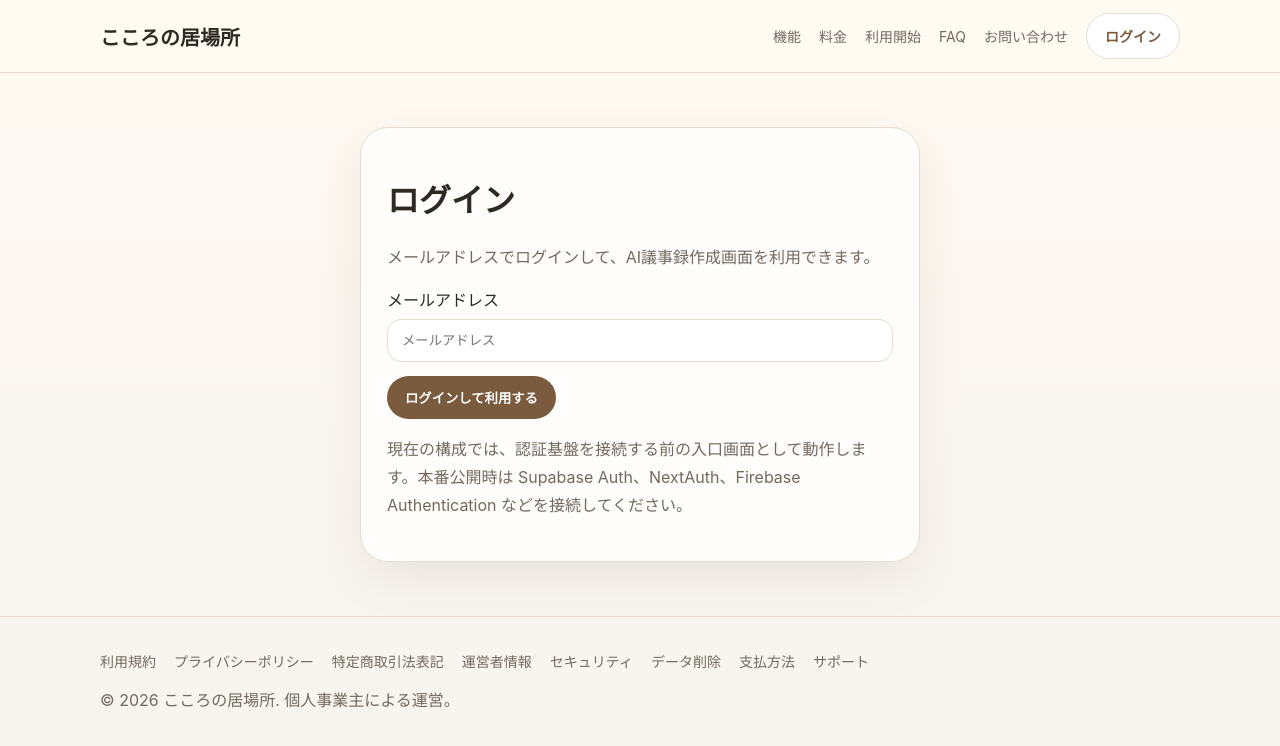
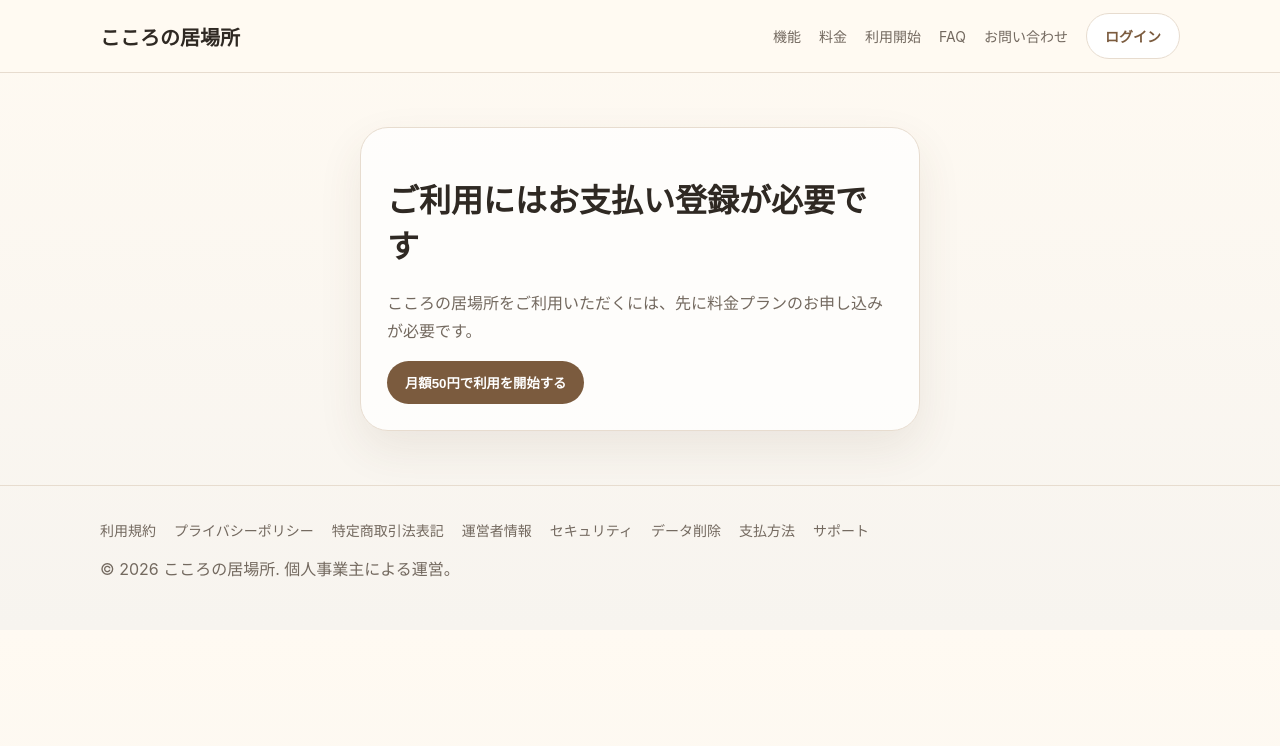
Before and after one commit to Yuki-ux-jpg-png/ai_gijiroku, a Next.js app: page /login in a window 1280 px wide. Shown: the top 746 px of the page. Built offline with nearby package versions, Linux system fonts and the light colour scheme.

Commit message:
Update page.tsx

```diff
--- a/app/login/page.tsx
+++ b/app/login/page.tsx
@@ -1,18 +1,55 @@
-export default function Login(){
+type LoginPageProps = {
+  searchParams?: {
+    paid?: string;
+  };
+};
+
+export default function Login({ searchParams }: LoginPageProps) {
+  const isPaid = searchParams?.paid === '1';
+
+  if (!isPaid) {
+    return (
+      <main className="section">
+        <div className="container">
+          <div className="card" style={{ maxWidth: 560, margin: 'auto' }}>
+            <h1>ご利用にはお支払い登録が必要です</h1>
+            <p className="muted">
+              こころの居場所をご利用いただくには、先に料金プランのお申し込みが必要です。
+            </p>
+            <form action="/api/create-checkout-session" method="POST">
+              <button className="btn" type="submit">
+                月額50円で利用を開始する
+              </button>
+            </form>
+          </div>
+        </div>
+      </main>
+    );
+  }
+
   return (
     <main className="section">
       <div className="container">
-        <div className="card" style={{maxWidth:560,margin:'auto'}}>
+        <div className="card" style={{ maxWidth: 560, margin: 'auto' }}>
           <h1>ログイン</h1>
-          <p className="muted">メールアドレスでログインして、AI議事録作成画面を利用できます。</p>
+          <p className="muted">
+            お支払い登録が完了しました。メールアドレスでログインして、AI議事録作成画面をご利用ください。
+          </p>
+
           <form action="/dashboard" className="form">
             <label>
               メールアドレス
-              <input name="email" type="email" placeholder="メールアドレス" required />
+              <input
+                name="email"
+                type="email"
+                placeholder="メールアドレス"
+                required
+              />
             </label>
-            <button className="btn" type="submit">ログインして利用する</button>
+            <button className="btn" type="submit">
+              ログインして利用する
+            </button>
           </form>
-          <p className="muted small">現在の構成では、認証基盤を接続する前の入口画面として動作します。本番公開時は Supabase Auth、NextAuth、Firebase Authentication などを接続してください。</p>
         </div>
       </div>
     </main>
```
